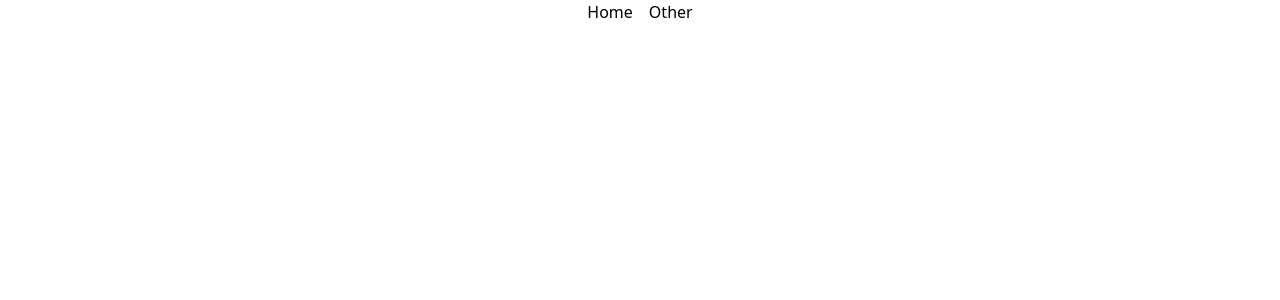
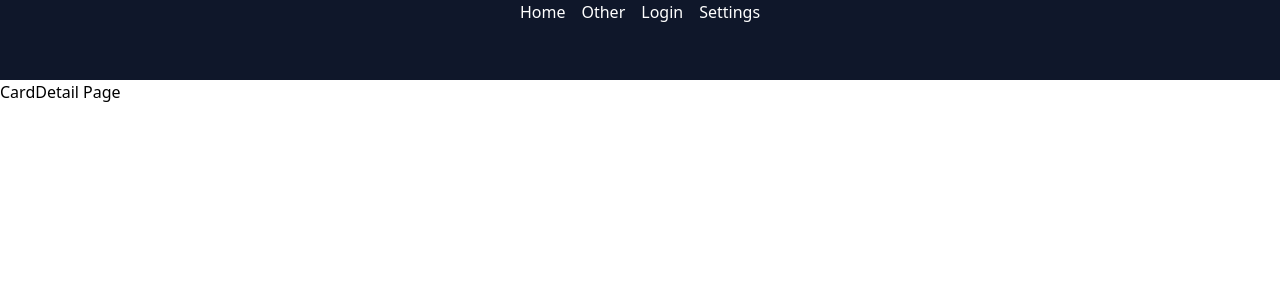
Before and after one commit to vgarza0030/homework5, a Vue app: page /employees/1 in a window 1280 px wide. Before the commit this address had no page. Shown: the top 300 px of the page. Built offline with nearby package versions, Linux system fonts and the light colour scheme.

Commit message:
Finished Navigation Menu

```diff
--- a/src/components/MainCardSingle.vue
+++ b/src/components/MainCardSingle.vue
@@ -11,7 +11,7 @@
 
 <template>
     <div class="border border-gray-500 rounded-1g shadow border-gray-400 h-full">
-        <img class="object-fill h-480 w-960" v-bind:src="faker.images.urlLoremFlickr({category: 'cats', height: 480, width: 960})" />
+        <img class="object-fill h-480 w-960 rounded-t-lg" v-bind:src="faker.images.urlLoremFlickr({category: 'cats', height: 480, width: 960})" />
         <div class="p-4">
             <p class="mb-2 text-2x1 font-bold">{{ firstname }}  {{ lastname }}</p>
             <p class="mb-3 font-normal text-gray-800">{{ jobtitle }}</p>
--- a/src/components/MainCards.vue
+++ b/src/components/MainCards.vue
@@ -1,5 +1,6 @@
 <script setup>
-import MainCardSingle from './MainCardSingle';
+import MainCardSingle from './MainCardSingle.vue';
+
 
 
 </script>
--- a/src/components/NavMenu.vue
+++ b/src/components/NavMenu.vue
@@ -1,7 +1,9 @@
 <template>
-  <nav>
-    <RouterLink to="/">Home</RouterLink>
-    <RouterLink to="/other">Other</RouterLink>
+  <nav class="bg-slate-900 h-20 text-white">
+    <RouterLink :to="{name: 'Home'}">Home</RouterLink>
+    <RouterLink :to="{name: 'Other'}">Other</RouterLink>
+    <RouterLink :to="{name: 'LoginPage'}">Login</RouterLink>
+    <RouterLink :to="{name: 'SettingsPage'}">Settings</RouterLink>
   </nav>
 </template>
 
--- a/src/router.js
+++ b/src/router.js
@@ -1,10 +1,16 @@
 import { createRouter, createWebHistory } from 'vue-router'
 
 import HomePage from '@/views/HomePage.vue'
+import CardDetail from './views/CardDetail.vue'
+import LoginPage from './views/LoginPage.vue'
+import SettingsPage from './views/SettingsPage.vue'
 
 const routes = [
   { path: '/', name: 'Home', component: HomePage },
   { path: '/other', name: 'Other', component: () => import('@/views/OtherPage.vue') },
+  { path: '/employees/:id', name: 'CardDetail', component: CardDetail },
+  { path: '/login', name: 'LoginPage', component: LoginPage },
+  { path: '/settings', name: 'SettingsPage', component: SettingsPage },
 ]
 
 const router = createRouter({
--- /dev/null
+++ b/src/views/CardDetail.vue
@@ -0,0 +1,10 @@
+<script setup>
+
+
+</script>
+
+<template>
+    CardDetail Page
+
+
+</template>
--- /dev/null
+++ b/src/views/LoginPage.vue
@@ -0,0 +1,8 @@
+<script setup>
+
+
+</script>
+
+<template>
+    Login Page
+</template>
--- /dev/null
+++ b/src/views/SettingsPage.vue
@@ -0,0 +1,8 @@
+<script setup>
+
+
+</script>
+
+<template>
+    Settings Page
+</template>
```
